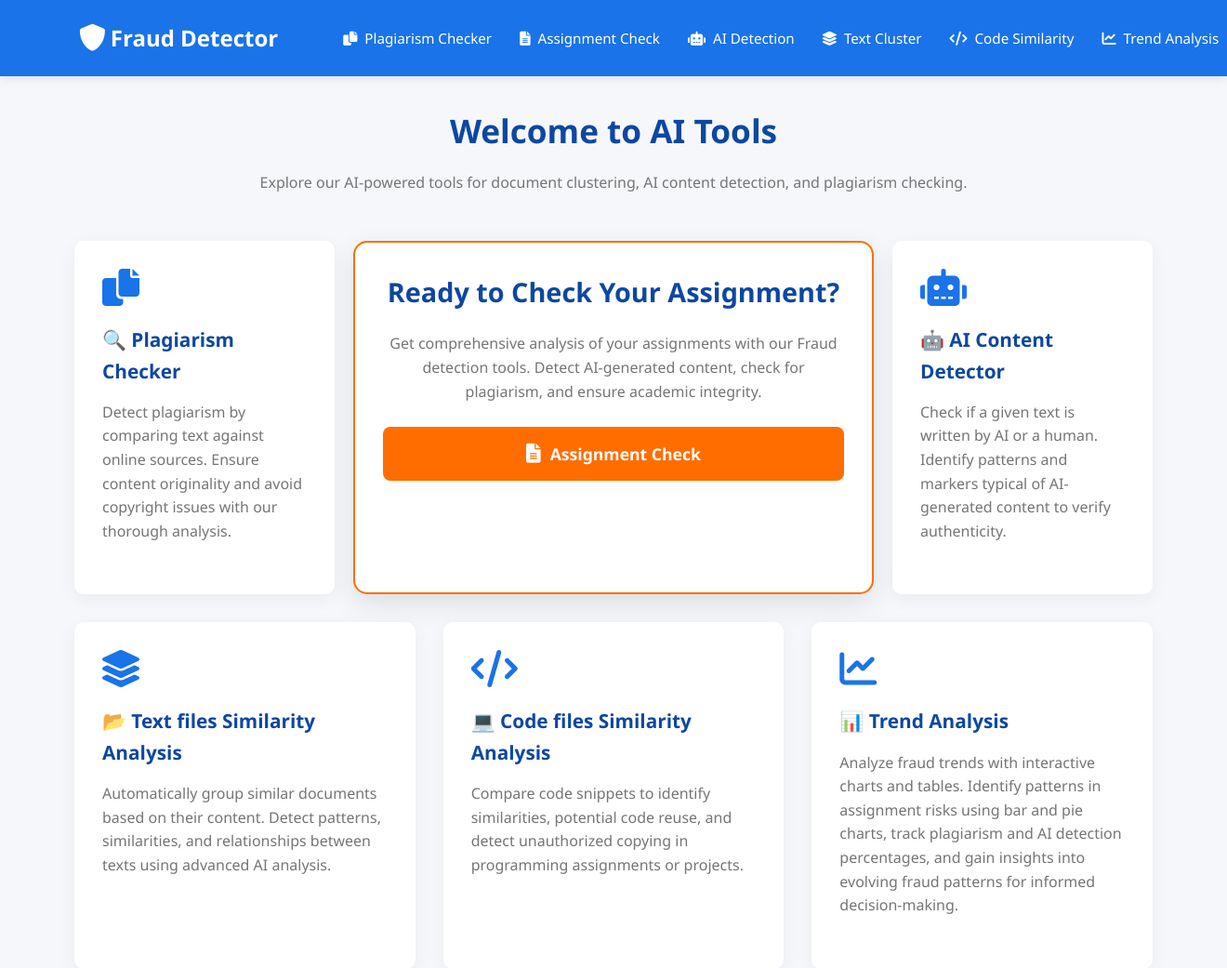
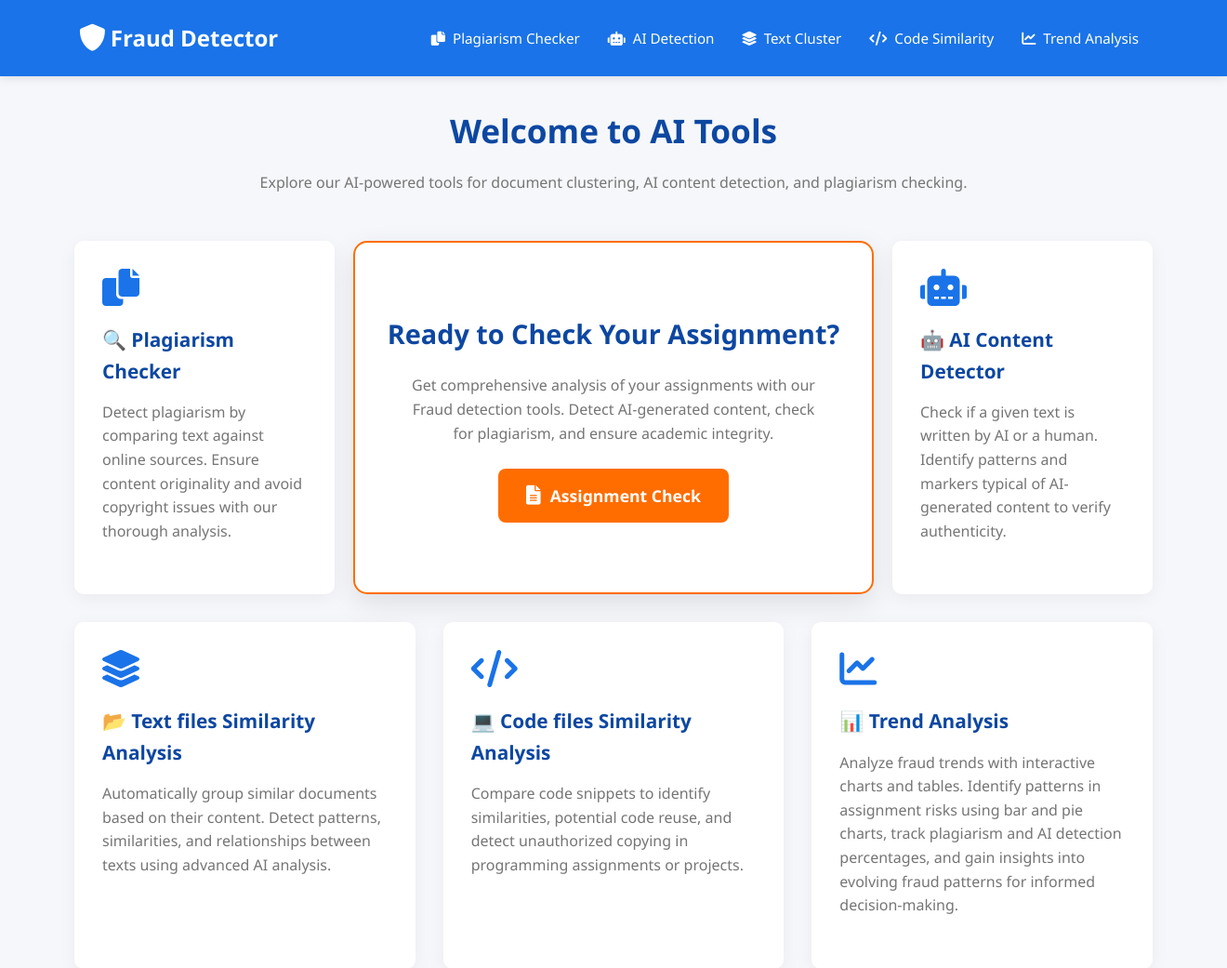
Before and after one commit to Aakash-Balasundaram/Fraud-Detection-in-class-assignments, a Flask app: page / in a window 1320 px wide. Shown: the top 1041 px of the page at 93% size. Run offline with Flask 3, Linux system fonts and the light colour scheme.

Commit message:
The alignment modified in some pages

```diff
--- a/templates/cluster.html
+++ b/templates/cluster.html
@@ -399,8 +399,6 @@
             </div>
             <div class="navbar-menu">
                 <a href="{{ url_for('index') }}"><i class="fas fa-home"></i> Home</a>
-                <a href="{{ url_for('ai_detection') }}"><i class="fas fa-robot"></i> AI Detection</a>
-                <a href="{{ url_for('trend_analysis') }}"><i class="fas fa-chart-line"></i> Trend Analysis</a>
             </div>
         </div>
     </div>
--- a/templates/index.html
+++ b/templates/index.html
@@ -209,7 +209,7 @@
         margin-top: auto;
       }
 
-      /* Center assignment button styles */
+      /* Center assignment button styles - Updated for vertical centering */
       .center-card {
         text-align: center;
         background: white;
@@ -217,6 +217,10 @@
         padding: 30px;
         box-shadow: 0 10px 30px rgba(0, 0, 0, 0.1);
         border: 2px solid var(--secondary);
+        display: flex;
+        flex-direction: column;
+        justify-content: center; /* Center content vertically */
+        align-items: center; /* Center content horizontally */
       }
 
       .purchase-title {
@@ -228,6 +232,7 @@
       .purchase-description {
         color: var(--gray-dark);
         margin-bottom: 25px;
+        max-width: 90%; /* Limit width for better readability */
       }
 
       .purchase-button {
@@ -305,7 +310,6 @@
           </div>
           <div class="navbar-menu">
             <a href="{{ url_for('plagiarism_checker') }}"><i class="fas fa-copy"></i> Plagiarism Checker</a>
-            <a href="{{ url_for('assignment') }}"><i class="fas fa-file-alt"></i> Assignment Check</a>
             <a href="{{ url_for('ai_detection') }}"><i class="fas fa-robot"></i> AI Detection</a>
             <a href="{{ url_for('cluster') }}"><i class="fas fa-layer-group"></i> Text Cluster</a>
             <a href="{{ url_for('code_cluster') }}"><i class="fas fa-code"></i> Code Similarity</a>
```
